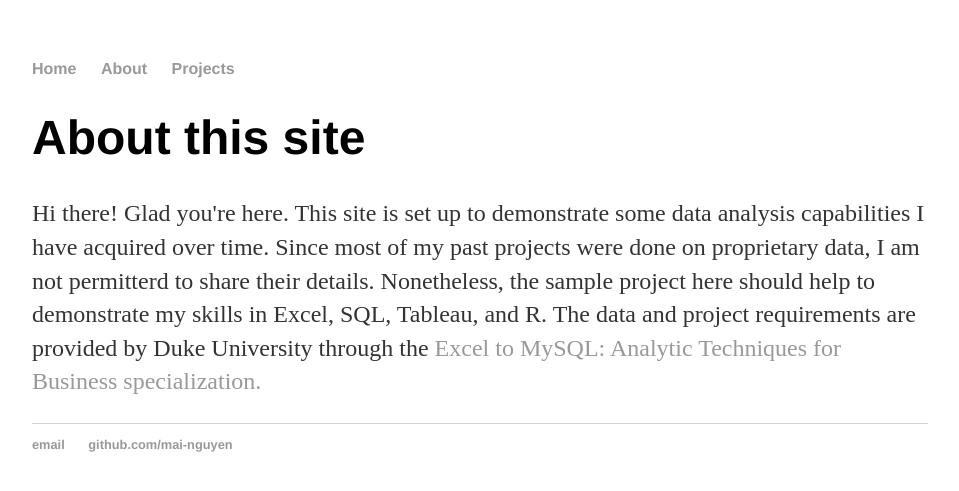
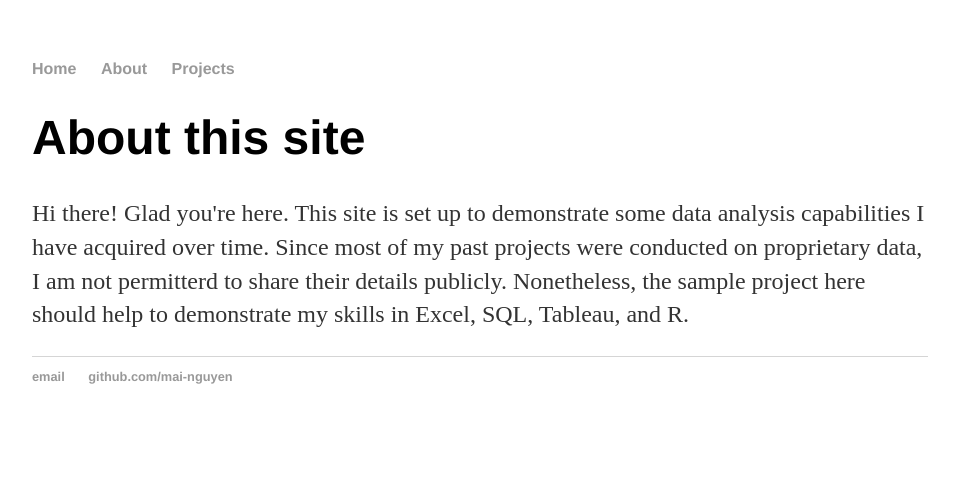
Before and after one commit to mai-nguyen/mai-nguyen.github.io, a Jekyll site: the page built from about/index.html, in a window 1280 px wide. Shown: the top 491 px of the page, without its empty margins (160-1119 px from the left). Built offline with Jekyll 4.4.1, drawn with Linux system fonts in a browser that asks for light colours.

Commit message:
Update index.html

```diff
--- a/about/index.html
+++ b/about/index.html
@@ -5,8 +5,7 @@ published: true
 ---
 <div class="blurb">
 	<h1>About this site</h1>
-	<p>Hi there! Glad you're here. This site is set up to demonstrate some data analysis capabilities I have acquired over time. Since most of my past projects were done on proprietary data, I am not permitterd to share their details. Nonetheless, the sample project here should help to demonstrate my skills in Excel, SQL, Tableau, and R. The data and project requirements are provided by Duke University through the
-<a href = "https://www.coursera.org/specializations/excel-mysql">Excel to MySQL: Analytic Techniques for Business<a> specialization.
+	<p>Hi there! Glad you're here. This site is set up to demonstrate some data analysis capabilities I have acquired over time. Since most of my past projects were conducted on proprietary data, I am not permitterd to share their details publicly. Nonetheless, the sample project here should help to demonstrate my skills in Excel, SQL, Tableau, and R.
  </p>
 
 </div><!-- /.blurb -->
```
